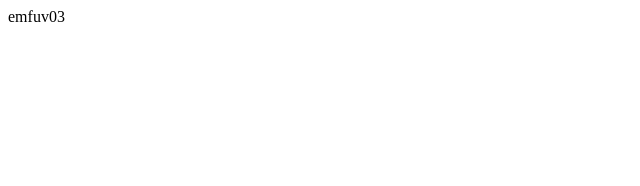
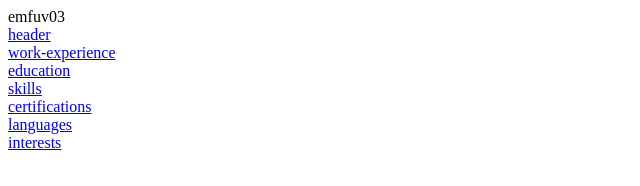
Before and after one commit to emfuv03-web/my_CV_2026, a plain HTML site: page index.html in a window 1280 px wide. Shown: the whole page, without its empty margins (0-640 px from the left). Drawn offline with Linux system fonts and the light colour scheme.

Commit message:
primer cambio index

```diff
--- a/index.html
+++ b/index.html
@@ -1 +1,8 @@
-emfuv03
+emfuv03<br>
+<a href="header.html">header</a><br>
+<a href="work-experience.html">work-experience</a><br>
+<a href="education.html">education</a><br>
+<a href="skills.html">skills</a><br>
+<a href="certifications.html">certifications</a><br>
+<a href="languages.html">languages</a><br>
+<a href="interest.html">interests</a><br>
```
